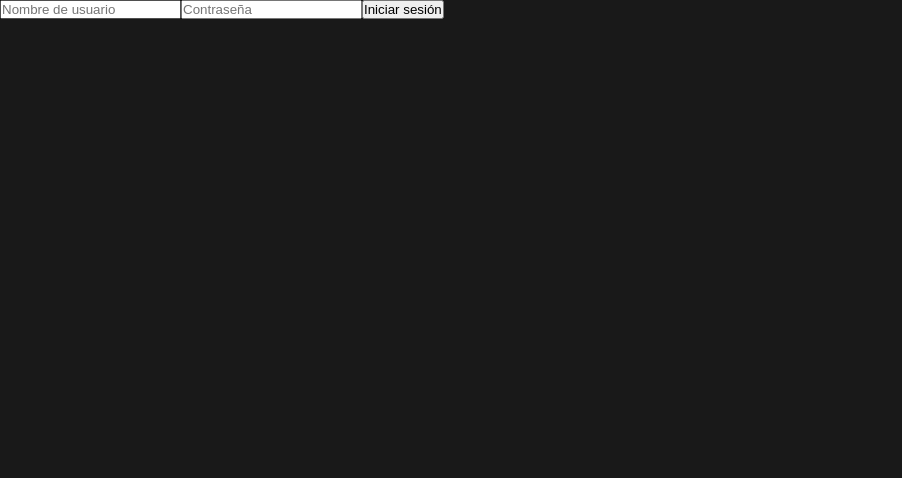
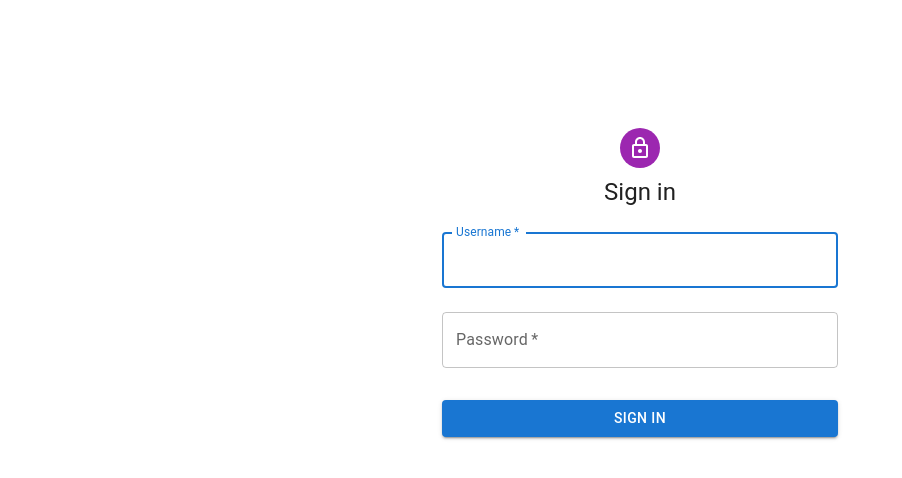
Before and after one commit to stente3/DailyDriveDiary, a React (Vite) app: page /login in a window 1280 px wide. Shown: the top 478 px of the page, without its empty margins (0-902 px from the left). Built offline with nearby package versions, Linux system fonts and the light colour scheme.

Commit message:
Se agregaron todos los estilos de la página "login"
Se agregó el paquete de "icons material" para utilizar un ícono en la página
Se agregaron los diferentes componentes proporcionados por material UI
A dichos componentes se le agregaron condionales para proporcionales feedback al usuario

```diff
--- a/package.json
+++ b/package.json
@@ -13,6 +13,7 @@
 	"dependencies": {
 		"@emotion/react": "^11.11.1",
 		"@emotion/styled": "^11.11.0",
+		"@mui/icons-material": "^5.14.15",
 		"@mui/material": "^5.14.13",
 		"react": "^18.2.0",
 		"react-dom": "^18.2.0",
--- a/src/pages/Login/index.jsx
+++ b/src/pages/Login/index.jsx
@@ -2,37 +2,98 @@
 import { useNavigate } from 'react-router-dom';
 import { useAuth } from '../../context/DataContext.jsx';
 
-const Login = () => {
+import Avatar from '@mui/material/Avatar';
+import Button from '@mui/material/Button';
+import CssBaseline from '@mui/material/CssBaseline';
+import TextField from '@mui/material/TextField';
+import Box from '@mui/material/Box';
+import LockOutlinedIcon from '@mui/icons-material/LockOutlined';
+import Typography from '@mui/material/Typography';
+import Container from '@mui/material/Container';
+import { createTheme, ThemeProvider } from '@mui/material/styles';
+
+const defaultTheme = createTheme();
+
+export function Login() {
+	let navigate = useNavigate();
+
 	const { loginUser } = useAuth();
 	const [userName, setUserName] = useState('');
 	const [password, setPassword] = useState('');
+	const [loginError, setLoginError] = useState(false);
 
-	let navigate = useNavigate();
-
-	const handleSubmit = async e => {
-		e.preventDefault();
-		if (loginUser(userName, password)) {
+	// Determina si el usuario ingresó los datos correctos y guia al usuario
+	const handleSubmit = event => {
+		event.preventDefault();
+		const data = new FormData(event.currentTarget);
+		if (!loginUser(userName, password)) {
+			setLoginError(true);
+		} else {
+			setLoginError(false);
+			// Directiona al usuario a la página "home"
 			navigate('/home');
 		}
 	};
 
 	return (
-		<form onSubmit={handleSubmit}>
-			<input
-				type='text'
-				placeholder='Nombre de usuario'
-				value={userName}
-				onChange={e => setUserName(e.target.value)}
-			/>
-			<input
-				type='password'
-				placeholder='Contraseña'
-				value={password}
-				onChange={e => setPassword(e.target.value)}
-			/>
-			<button type='submit'>Iniciar sesión</button>
-		</form>
+		<ThemeProvider theme={defaultTheme}>
+			<Container component='main' maxWidth='xs'>
+				<CssBaseline />
+				<Box
+					sx={{
+						marginTop: 15,
+						display: 'flex',
+						flexDirection: 'column',
+						alignItems: 'center',
+					}}
+				>
+					<Avatar sx={{ m: 1, bgcolor: 'secondary.main' }}>
+						<LockOutlinedIcon />
+					</Avatar>
+					<Typography component='h1' variant='h5'>
+						Sign in
+					</Typography>
+					<Box
+						component='form'
+						onSubmit={handleSubmit}
+						noValidate
+						sx={{ mt: 1 }}
+					>
+						<TextField
+							margin='normal'
+							required
+							fullWidth
+							id='username'
+							label='Username'
+							name='username'
+							autoComplete='username'
+							autoFocus
+							error={loginError}
+							onChange={e => setUserName(e.target.value)}
+						/>
+						<TextField
+							margin='normal'
+							required
+							fullWidth
+							name='password'
+							label='Password'
+							type='password'
+							id='password'
+							autoComplete='current-password'
+							error={loginError}
+							onChange={e => setPassword(e.target.value)}
+						/>
+						<Button
+							type='submit'
+							fullWidth
+							variant='contained'
+							sx={{ mt: 3, mb: 2 }}
+						>
+							Sign In
+						</Button>
+					</Box>
+				</Box>
+			</Container>
+		</ThemeProvider>
 	);
-};
-
-export { Login };
+}
```
Also changed, not shown: 1 other file (tests, documents, lock files or other folders).
